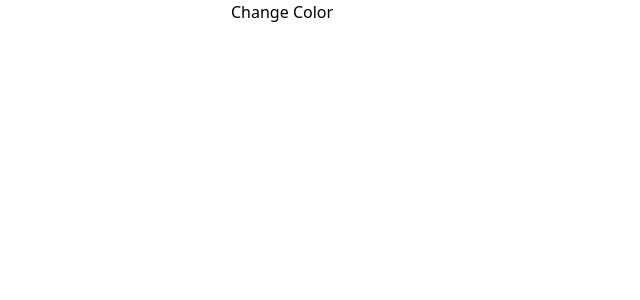
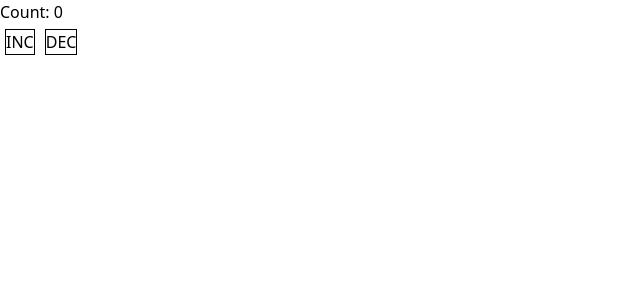
Before and after one commit to RudraJat/react-class, a React (Vite) app: page / in a window 1280 px wide. Shown: the top 300 px of the page, without its empty margins (0-640 px from the left). Built offline with nearby package versions, Linux system fonts and the light colour scheme.

Commit message:
learning redux

```diff
--- a/package.json
+++ b/package.json
@@ -14,7 +14,9 @@
     "axios": "^1.13.2",
     "react": "^19.1.1",
     "react-dom": "^19.1.1",
-    "react-router-dom": "^7.11.0"
+    "react-redux": "^9.2.0",
+    "react-router-dom": "^7.11.0",
+    "redux": "^5.0.1"
   },
   "devDependencies": {
     "@eslint/js": "^9.36.0",
--- a/src/App.jsx
+++ b/src/App.jsx
@@ -49,6 +49,9 @@ import CounterRed from "./ETPDay1-9/7useReducer.jsx";
 import {BrowserRouter, Routes, Route, Link} from "react-router-dom";
 import Users from "./ETPDay1-9/7.axios.jsx";
 import InputColor from "./ETPDay1-9/7useRef.jsx";
+import {Provider} from "react-redux";
+import store from "./ETPDay1-9/reduxs/store.jsx";
+import CounterRedux from "./ETPDay1-9/reduxs/CounterRedux.jsx";
 
 function App(){
 
@@ -141,11 +144,17 @@ function App(){
 //     </>
 // )
 
+// return(
+//     <div>
+//         <InputColor/>
+//     </div>
+// )
+
+
 return(
-    <div>
-        <InputColor/>
-    </div>
+    <Provider store = {store}>
+        <CounterRedux/>
+    </Provider>
 )
-
 }
 export default App;
--- /dev/null
+++ b/src/ETPDay1-9/reduxs/CounterRedux.jsx
@@ -0,0 +1,17 @@
+import {useDispatch, useSelector} from "react-redux";
+import {increment, decrement} from "./action/counterAction";
+
+function CounterRedux(){
+    const count = useSelector((state)=>state.count);
+    const dispatch= useDispatch();
+
+    return(
+        <div>
+            <h1>Count: {count}</h1>
+            <button style={{margin: "5px", border: "1px solid black"}} onClick={()=> dispatch(increment())}>INC</button>
+            <button style={{margin: "5px", border: "1px solid black"}} onClick={()=>dispatch(decrement())}>DEC</button>
+        </div>
+    )
+};
+
+export default CounterRedux;
--- /dev/null
+++ b/src/ETPDay1-9/reduxs/action/counterAction.jsx
@@ -0,0 +1,7 @@
+export const increment=()=>{
+    return{type: "INC"};
+}
+
+export const decrement=()=>{
+    return{type: "DEC"};
+}
--- /dev/null
+++ b/src/ETPDay1-9/reduxs/reducer/counterReducer.jsx
@@ -0,0 +1,14 @@
+const initialState = {count: 0};
+
+const counterReducer =(state=initialState, action)=>{
+    switch (action.type){
+        case "INC":
+            return {count: state.count +1};
+        case "DEC":
+            return {count: state.count -1};
+        default:
+            return state;
+    }
+}
+
+export default counterReducer;
--- /dev/null
+++ b/src/ETPDay1-9/reduxs/store.jsx
@@ -0,0 +1,6 @@
+import {createStore} from "redux";
+import counterReducer from "./reducer/counterReducer";
+
+const store = createStore(counterReducer);
+
+export default store;
```
Also changed, not shown: 1 other file (tests, documents, lock files or other folders).
